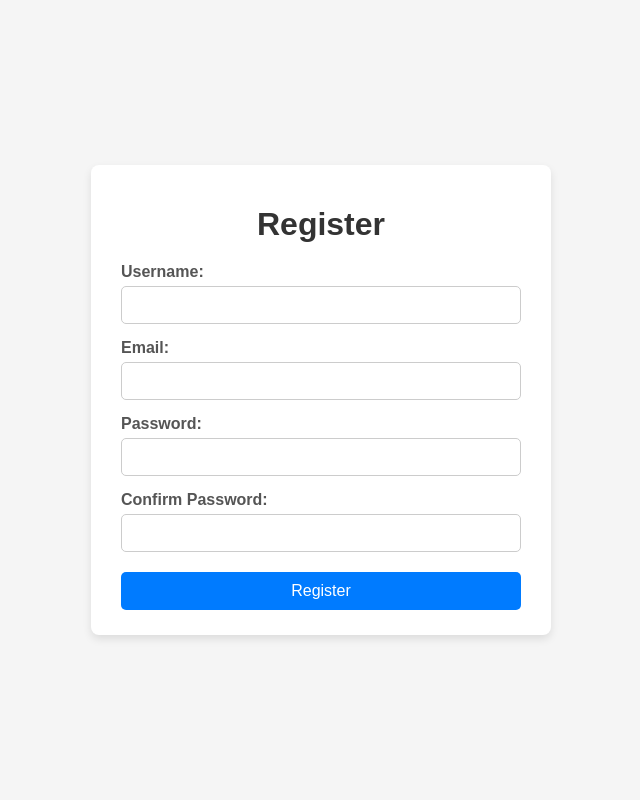
After one commit to FlixBusKawaii/IDEforWebServices, a Flask app: page /register in a window 1280 px wide. The commit adds this page. Shown: the whole page, without its empty margins (319-959 px from the left). Run offline with Flask 2, Linux system fonts and the light colour scheme.

Commit message:
added login and register w mongo

```diff
--- a/backend/app.py
+++ b/backend/app.py
@@ -1,19 +1,69 @@
-from flask import Flask, render_template, request, jsonify
+from flask import Flask, render_template, request, jsonify, redirect, url_for
 from flask_socketio import SocketIO, emit
 import socket
 from config import Config
 from services.cursor_service import CursorService
+from services.user_service import UserService
 
 app = Flask(__name__)
 socketio = SocketIO(app, ping_timeout=10)
 cursor_service = CursorService()
+user_service = UserService()
 
 Config.init_app()
 
+# Route pour la page d'accueil
 @app.route('/')
 def index():
     return render_template('index.html')
 
+# Route pour la page de formulaire d'inscription
+@app.route('/register')
+def register_page():
+    return render_template('register.html')
+
+# Route pour gérer l'inscription
+@app.route('/register', methods=['POST'])
+def register():
+    data = request.form
+    username = data.get('username')
+    email = data.get('email')
+    password = data.get('password')
+    confirm_password = data.get('confirm_password')
+
+    if not username or not email or not password:
+        return jsonify({"error": "All fields are required"}), 400
+    if password != confirm_password:
+        return jsonify({"error": "Passwords do not match"}), 400
+
+    try:
+        user_service.create_user(username, email, password)
+        return redirect(url_for('login_page'))
+    except Exception as e:
+        return jsonify({"error": str(e)}), 500
+
+# Route pour la page de connexion
+@app.route('/login')
+def login_page():
+    return render_template('login.html')
+
+# Route pour gérer la connexion
+@app.route('/login', methods=['POST'])
+def login():
+    data = request.form
+    email = data.get('email')
+    password = data.get('password')
+
+    if not email or not password:
+        return jsonify({"error": "Email and password are required"}), 400
+
+    user = user_service.verify_password(email, password)
+    if user:
+        return redirect(url_for('index'))
+    else:
+        return jsonify({"error": "Invalid email or password"}), 401
+
+# Route pour récupérer l'adresse IP
 @app.route('/get-ip', methods=['GET'])
 def get_ip():
     hostname = socket.gethostname()
--- a/backend/config.py
+++ b/backend/config.py
@@ -1,4 +1,7 @@
 import os
+
+MONGO_URI = os.getenv("MONGO_URI", "mongodb://mongodb:27017")
+DB_NAME = os.getenv("MONGO_DB_NAME", "my_database")
 
 class Config:
     BASE_DIR = os.path.dirname(os.path.abspath(__file__))
--- a/backend/requirements.txt
+++ b/backend/requirements.txt
@@ -3,3 +3,4 @@ Flask-SocketIO==5.3.2
 eventlet==0.33.0
 dnspython==2.2.1
 Werkzeug==2.0.3
+pymongo
--- a/backend/static/css/style.css
+++ b/backend/static/css/style.css
@@ -1,51 +1,70 @@
+/* Global styles */
 body {
     display: flex;
     height: 100vh;
     margin: 0;
     font-family: Arial, sans-serif;
+    background-color: #f5f5f5;
 }
 
+/* Sidebar */
 #sidebar {
     width: 250px;
     padding: 10px;
     background: #f0f0f0;
     display: flex;
     flex-direction: column;
-    border-right: 1px solid;
+    border-right: 1px solid #ddd;
 }
 
 button {
-    margin: 2px;
-    padding: 5px 10px;
+    margin: 5px 0;
+    padding: 10px;
+    background-color: #007bff;
+    color: white;
+    border: none;
+    border-radius: 4px;
+    cursor: pointer;
+}
+
+button:hover {
+    background-color: #0056b3;
 }
 
 input,
 select {
-    margin-bottom: 5px;
-    padding: 5px;
+    margin-bottom: 10px;
+    padding: 10px;
     width: 100%;
     box-sizing: border-box;
+    border: 1px solid #ccc;
+    border-radius: 4px;
 }
 
-/* Style pour le header */
+input:focus {
+    border-color: #007bff;
+    outline: none;
+}
+
+/* Header */
 header {
-
     background-color: #333;
     color: #fff;
-    height: 2%;
     padding: 10px 20px;
     position: fixed;
     top: 0;
     width: 100%;
     z-index: 1000;
+    display: flex;
+    align-items: center;
+    justify-content: space-between;
 }
 
 header nav ul {
     list-style: none;
-    margin: 0 3% 0 0;
+    margin: 0;
     padding: 0;
     display: flex;
-    justify-content: flex-end;
 }
 
 header nav ul li {
@@ -56,18 +75,15 @@ header nav ul li a {
     color: #fff;
     text-decoration: none;
     font-weight: bold;
+    padding: 5px 10px;
+    border-radius: 4px;
 }
 
 header nav ul li a:hover {
-    text-decoration: underline;
+    background-color: #444;
 }
 
-/* Style pour les contenus cachés */
-.hidden {
-    display: none;
-}
-
-/* Style pour le contenu du profil utilisateur */
+/* Profile content */
 #profile-content {
     padding: 20px;
     background-color: #f9f9f9;
@@ -76,164 +92,75 @@ header nav ul li a:hover {
     border-radius: 8px;
 }
 
-#profile-content h2 {
-    margin-top: 0;
+/* Main content layout */
+#sidebar,
+#main-content {
+    margin-top: 60px; /* Adjusted for fixed header */
 }
 
-/* Style pour la sidebar et le contenu principal */
-#sidebar, #main-content {
-    margin-top: 2%;
-}
-.mode {
-    display: none;
+#main-content {
+    display: flex;
+    flex: 1;
+    flex-direction: column;
+    padding: 20px;
 }
 
-/* Classes spécifiques aux modes */
-body[data-mode="colab"] .mode-colab,
-body[data-mode="exercise"] .mode-exercise,
-body[data-mode="profile"] .mode-profile {
-    display: block;
+/* Registration Form */
+form {
+    background-color: #fff;
+    padding: 20px 30px;
+    border-radius: 8px;
+    box-shadow: 0 4px 8px rgba(0, 0, 0, 0.1);
+    width: 100%;
+    max-width: 400px;
+    margin: auto;
 }
 
-/* Classes pour le mode exercice */
-body[data-mode="exercise"] .hidden-in-exercise {
-    display: none !important;
+form h1 {
+    text-align: center;
+    color: #333;
+    margin-bottom: 20px;
 }
 
-/* Style de base pour la mise en page */
-#main-content {
-    display: flex;
-    flex-direction: row;
+form label {
+    display: block;
+    font-weight: bold;
+    margin-bottom: 5px;
+    color: #555;
 }
 
-#sidebar {
-    width: 250px;
-    padding: 1rem;
+form input {
+    margin-bottom: 15px;
+    padding: 10px;
+    border: 1px solid #ccc;
+    border-radius: 5px;
+    box-sizing: border-box;
+    font-size: 14px;
+    width: 100%;
 }
 
-#editor-container {
-    flex: 1;
-}
-
-/* Style pour le mode sélectionné */
-.mode-selected {
-    color: #007bff;
-    font-weight: bold;
-    position: relative;
-}
-
-/* Ligne en dessous du mode sélectionné */
-.mode-selected::after {
-    content: '';
-    position: absolute;
-    bottom: -3px;
-    left: 0;
+form button {
     width: 100%;
-    height: 2px;
+    padding: 10px;
+    font-size: 16px;
+    border: none;
+    border-radius: 5px;
     background-color: #007bff;
-    transition: width 0.3s ease;
-}
-
-/* Effet hover sur les liens non sélectionnés */
-nav ul li a:hover:not(.mode-selected) {
-    background-color: #f0f0f0;
-}
-.user-profile-icon {
-    margin-left: auto;
-}
-
-.user-profile-icon svg {
-    width: 24px;
-    height: 24px;
-    vertical-align: middle;
-}
-
-.profile-panel {
-    position: fixed;
-    right: -300px;
-    top: 0;
-    width: 300px;
-    height: 100vh;
-    background: white;
-    box-shadow: -2px 0 5px rgba(0, 0, 0, 0.2);
-    transition: right 0.3s ease;
-    z-index: 1000;
-}
-
-.profile-panel.active {
-    right: 0;
-}
-
-.profile-header {
-    display: flex;
-    justify-content: space-between;
-    align-items: center;
-    padding: 1rem;
-    border-bottom: 1px solid #eee;
-}
-
-.close-profile {
-    border: none;
-    background: none;
-    font-size: 1.5rem;
+    color: white;
     cursor: pointer;
 }
 
-.profile-content {
-    padding: 1rem;
+form button:hover {
+    background-color: #0056b3;
 }
 
-.mode-exercise {
-    display: none;
+/* Responsive Design */
+@media (max-width: 768px) {
+    header nav ul li {
+        margin-left: 10px;
+    }
+
+    form {
+        padding: 15px 20px;
+    }
 }
-
-body[data-mode="exercise"] .mode-exercise {
-    display: block;
-}
-
-#exercise-panel {
-    padding: 20px;
-}
-
-.exercise-item {
-    border: 1px solid #ddd;
-    margin: 10px 0;
-    padding: 15px;
-    border-radius: 5px;
-}
-
-#exercise-description {
-    margin-bottom: 20px;
-    padding: 15px;
-    background: #f5f5f5;
-    border-radius: 5px;
-}
-
-#exercise-actions {
-    margin-top: 20px;
-    display: flex;
-    gap: 10px;
-}
-
-#submission-result {
-    margin-top: 15px;
-}
-
-.result {
-    padding: 10px;
-    border-radius: 5px;
-}
-
-.result.success {
-    background-color: #d4edda;
-    color: #155724;
-}
-
-.result.error {
-    background-color: #f8d7da;
-    color: #721c24;
-}
-
-.hidden {
-    display: none;
-}
--- a/backend/static/js/main.js
+++ b/backend/static/js/main.js
@@ -723,7 +723,7 @@ function loadExerciseIntoEditor(exercise) {
 
 function submitExercise() {
     const code = editor.getValue();
-    const exerciseId = currentExercise.id; // Vous devrez gérer cette variable
+    const exerciseId = currentExercise.id;
     socket.emit('submit_exercise', {
         exercise_id: exerciseId,
         code: code
--- /dev/null
+++ b/backend/templates/register.html
@@ -0,0 +1,27 @@
+<!DOCTYPE html>
+<html lang="en">
+<head>
+    <meta charset="UTF-8">
+    <meta name="viewport" content="width=device-width, initial-scale=1.0">
+    <title>Register</title>
+    <link rel="stylesheet" href="/static/css/style.css">
+</head>
+<body>
+    <form action="/register" method="POST">
+        <h1>Register</h1>
+        <label for="username">Username:</label>
+        <input type="text" id="username" name="username" required>
+
+        <label for="email">Email:</label>
+        <input type="email" id="email" name="email" required>
+
+        <label for="password">Password:</label>
+        <input type="password" id="password" name="password" required>
+
+        <label for="confirm_password">Confirm Password:</label>
+        <input type="password" id="confirm_password" name="confirm_password" required>
+
+        <button type="submit">Register</button>
+    </form>
+</body>
+</html>
```
Also changed, not shown: backend/services/user_service.py (added, +24 -0 lines), backend/templates/login.html (added, +21 -0 lines), docker-compose.yml (+15 -0 lines), initialize_db.py (added, +26 -0 lines).
